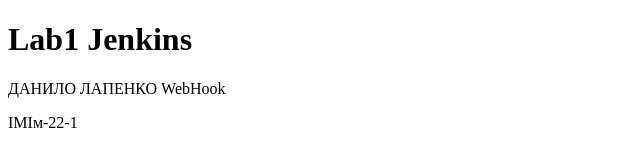
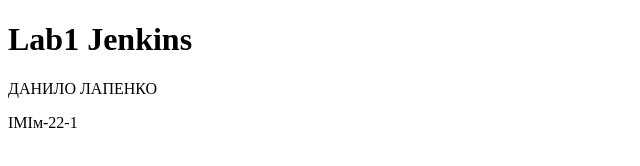
Before and after one commit to danylolapenko/lab1, a plain HTML site: page index.html in a window 1280 px wide. Shown: the full height of the page, 0-640 px from the left. Drawn offline with Linux system fonts and the light colour scheme.

Commit message:
Update index.html

```diff
--- a/index.html
+++ b/index.html
@@ -6,7 +6,7 @@
   </head>
   <body>
     <H1>Lab1 Jenkins</H1>
-    <p> ДАНИЛО ЛАПЕНКО  WebHook</p>
+    <p> ДАНИЛО ЛАПЕНКО</p>
     <p> ІМІм-22-1</p>
   </body>
 </html>
```
